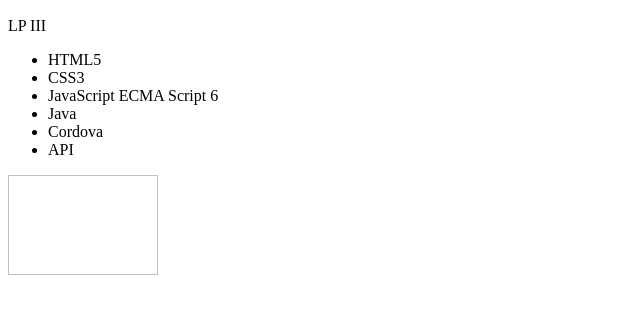
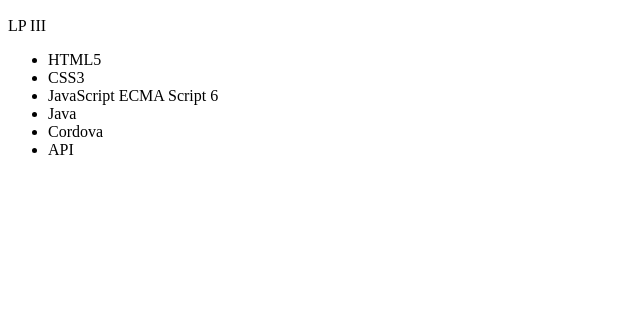
Before and after one commit to LeticiaJV/FTT-WEB-LJV, a plain HTML site: page index.html in a window 1280 px wide. Shown: the part 136-450 px from the top of the page, without its empty margins (0-640 px from the left). Drawn offline with Linux system fonts and the light colour scheme.

Commit message:
Update index.html

```diff
--- a/index.html
+++ b/index.html
@@ -15,6 +15,6 @@
             <li>Cordova</li>
             <li>API</li>
         </ul>
-        <img scr= "FTT-WEB-LJV/images/image1.jpg" width="150px" height="100px">
+        <img scr= "FTT-WEB-LJV/images/image1.jpg">
     </BODY>
 </HTML>
```
